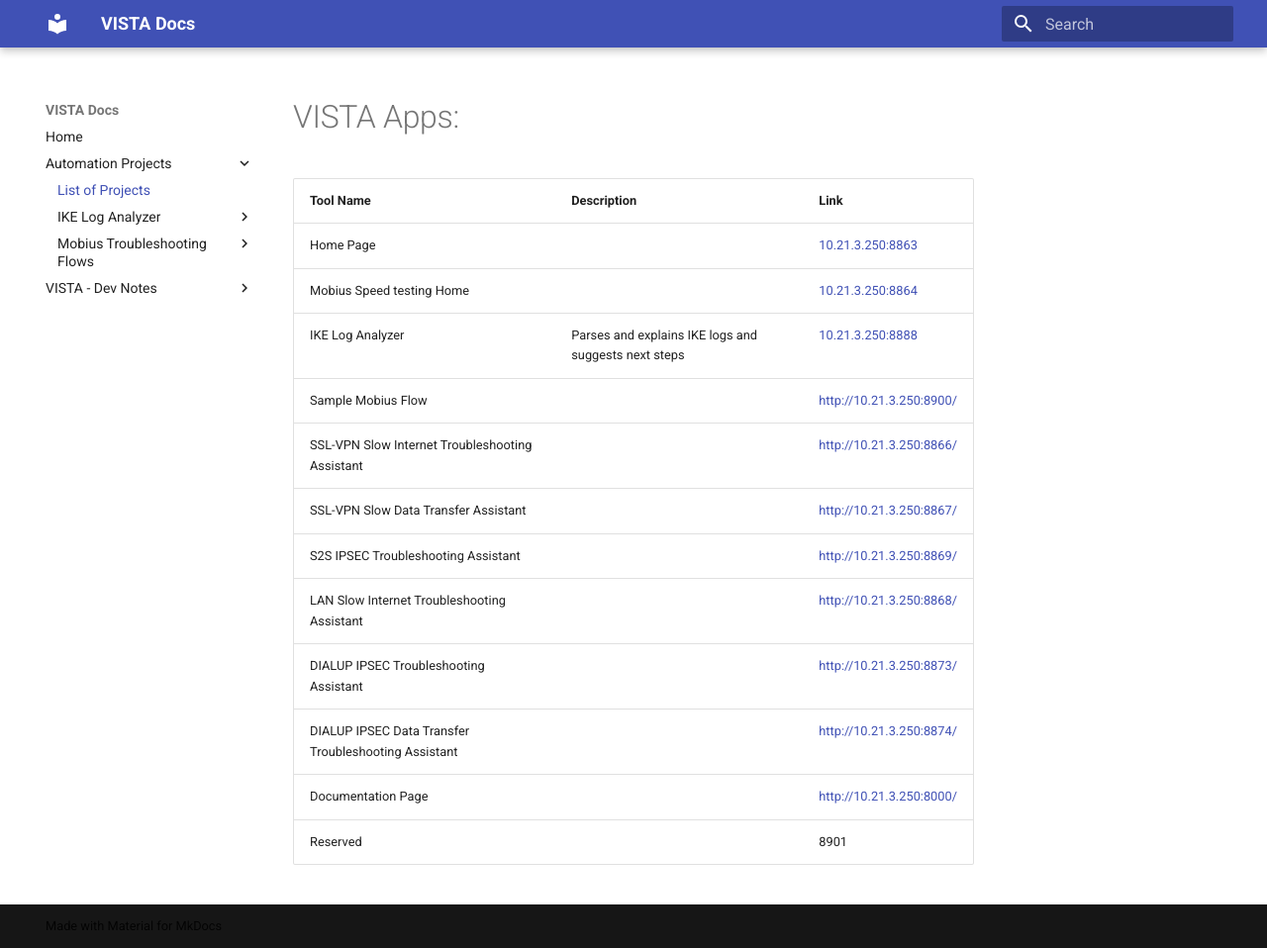
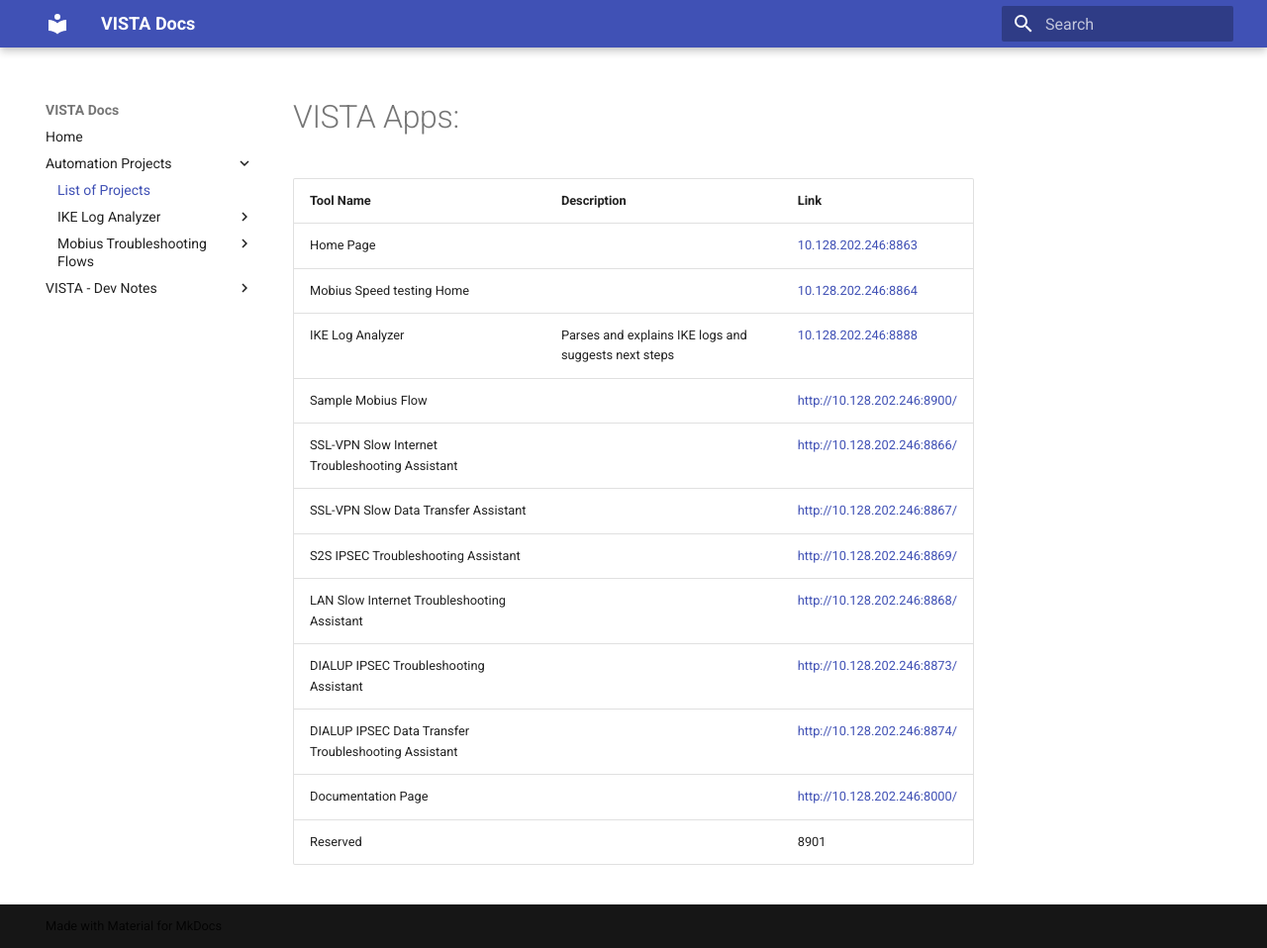
Before and after one commit to ProjectVISTA/VISTA-docs, an MkDocs documentation site: the page built from docs/list-of-projects.md, in a window 1280 px wide and 958 px high. Shown: the whole window at 99% size. Built offline with MkDocs 1.6.1 and Material for MkDocs 9.7.7, drawn with Linux system fonts in a browser that asks for light colours.

Commit message:
adding new IP

```diff
--- a/docs/list-of-projects.md
+++ b/docs/list-of-projects.md
@@ -1,15 +1,15 @@
 # VISTA Apps:
 | Tool Name           | Description                         | Link                        |
 |---------------------|-------------------------------------|-----------------------------|
-| Home Page   |         | [10.21.3.250:8863](10.21.3.250:8863) |
-| Mobius Speed testing Home   |         | [10.21.3.250:8864](10.21.3.250:8864) |
-| IKE Log Analyzer    | Parses and explains IKE logs and suggests next steps        | [10.21.3.250:8888](10.21.3.250:8888) |
-| Sample Mobius Flow  | | [http://10.21.3.250:8900/](http://10.21.3.250:8900/) |
-| SSL-VPN Slow Internet Troubleshooting Assistant  | | [http://10.21.3.250:8866/](http://10.21.3.250:8866/) |
-| SSL-VPN Slow Data Transfer Assistant  | | [http://10.21.3.250:8867/](http://10.21.3.250:8867/) |
-| S2S IPSEC Troubleshooting Assistant  | | [http://10.21.3.250:8869/](http://10.21.3.250:8869/) |
-| LAN Slow Internet Troubleshooting Assistant  | | [http://10.21.3.250:8868/](http://10.21.3.250:8868/) |
-| DIALUP IPSEC Troubleshooting Assistant  | | [http://10.21.3.250:8873/](http://10.21.3.250:8873/) |
-| DIALUP IPSEC Data Transfer Troubleshooting Assistant  | | [http://10.21.3.250:8874/](http://10.21.3.250:8874/) |
-| Documentation Page | | [http://10.21.3.250:8000/](http://10.21.3.250:8000/) |
+| Home Page   |         | [10.128.202.246:8863](10.128.202.246:8863) |
+| Mobius Speed testing Home   |         | [10.128.202.246:8864](10.128.202.246:8864) |
+| IKE Log Analyzer    | Parses and explains IKE logs and suggests next steps        | [10.128.202.246:8888](10.128.202.246:8888) |
+| Sample Mobius Flow  | | [http://10.128.202.246:8900/](http://10.128.202.246:8900/) |
+| SSL-VPN Slow Internet Troubleshooting Assistant  | | [http://10.128.202.246:8866/](http://10.128.202.246:8866/) |
+| SSL-VPN Slow Data Transfer Assistant  | | [http://10.128.202.246:8867/](http://10.128.202.246:8867/) |
+| S2S IPSEC Troubleshooting Assistant  | | [http://10.128.202.246:8869/](http://10.128.202.246:8869/) |
+| LAN Slow Internet Troubleshooting Assistant  | | [http://10.128.202.246:8868/](http://10.128.202.246:8868/) |
+| DIALUP IPSEC Troubleshooting Assistant  | | [http://10.128.202.246:8873/](http://10.128.202.246:8873/) |
+| DIALUP IPSEC Data Transfer Troubleshooting Assistant  | | [http://10.128.202.246:8874/](http://10.128.202.246:8874/) |
+| Documentation Page | | [http://10.128.202.246:8000/](http://10.128.202.246:8000/) |
 | Reserved | | 8901 |
```
Also changed, not shown: docs/ike-log-analyzer/index.md (+1 -1 lines), docs/index.md (+2 -2 lines), docs/mobius/index.md (+1 -1 lines), docs/mobius/new-mobius-flow.md (+1 -1 lines).
